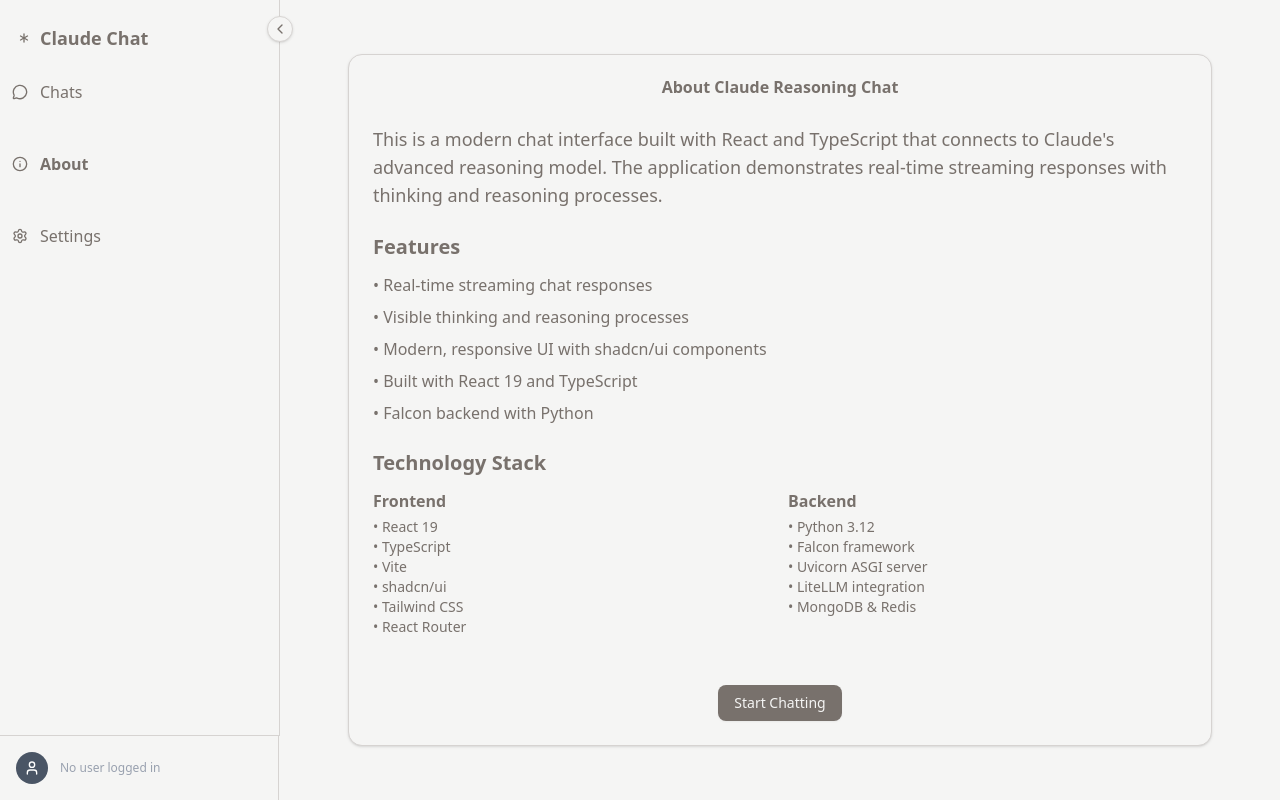
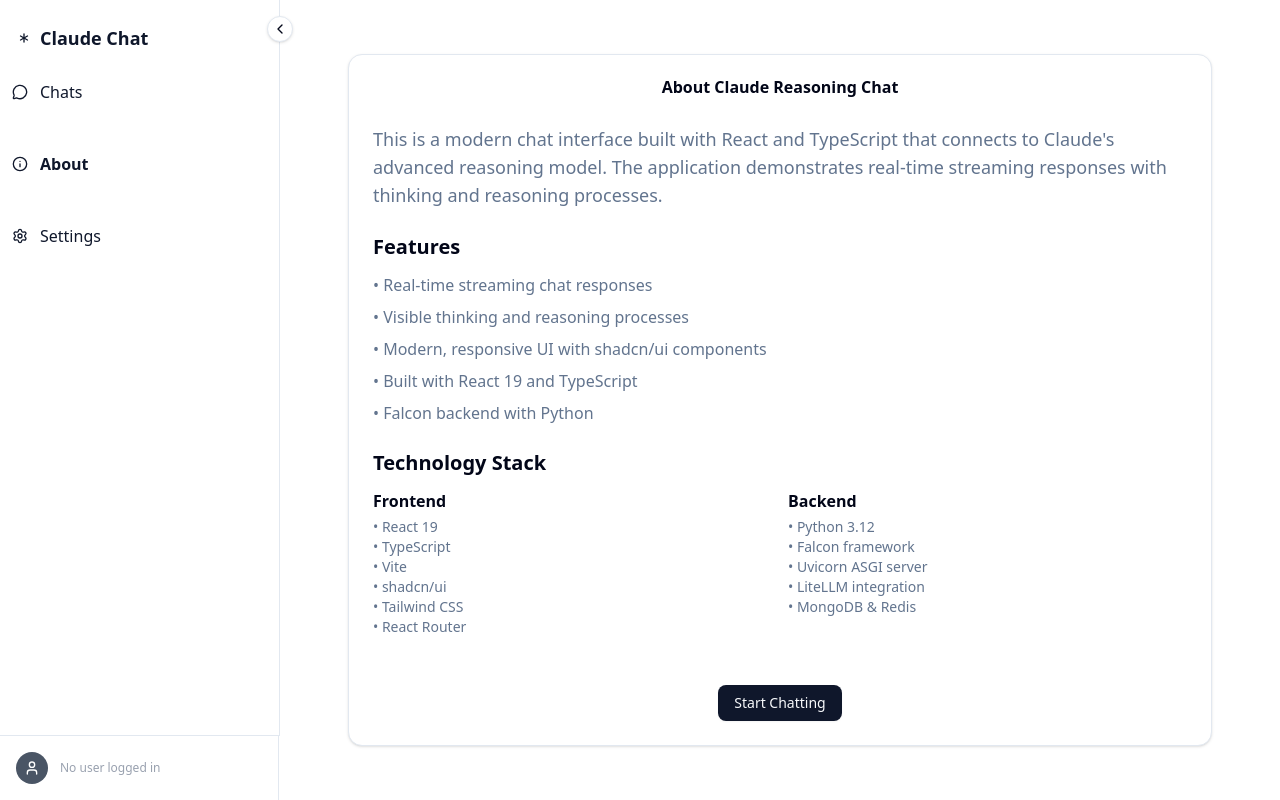
Before and after one commit to elevate-human-experiences/chatbot, a React (Vite) app in the folder frontend/: page /about in a window 1280 px wide. Built offline with nearby package versions, Linux system fonts and the light colour scheme; no server answers.

Commit message:
Make it work

```diff
--- a/frontend/src/components/NewChat.tsx
+++ b/frontend/src/components/NewChat.tsx
@@ -71,7 +71,7 @@
         agentProfiles.map((profile) => (
           <div key={profile.id} className="w-full flex items-center justify-center p-2">
             <Button
-              className="w-[99%] bg-stone-200 text-stone-800 hover:bg-stone-300 font-medium px-4  transition-colors cursor-pointer flex items-center gap-2"
+              className="w-[99%] bg-gray-200 text-gray-800 hover:bg-gray-300 font-medium px-4  transition-colors cursor-pointer flex items-center gap-2"
               onClick={() => onNewConversation(profile.id)}
             >
               {hideDetails && <Plus className="w-4 h-4 mr-1" />}
--- a/frontend/src/components/Sidebar.tsx
+++ b/frontend/src/components/Sidebar.tsx
@@ -1,7 +1,7 @@
 import { useState, useEffect, useCallback } from "react";
 import { Button } from "@/components/ui/button";
 import { cn } from "@/lib/utils";
-import { MessageSquare, ChevronRight, ChevronDown } from "lucide-react";
+import { ChevronRight, ChevronDown } from "lucide-react";
 import "@/assets/truncate-gradient-text.css";
 
 interface AgentProfile {
@@ -191,7 +191,7 @@
   }
 
   return (
-    <div className="text-white border-r border-gray-700 flex flex-col h-full min-h-0 overflow-hidden">
+    <div className="text-white border-r border-gray-900 flex flex-col h-full min-h-0 overflow-hidden">
       {/* Agent Profiles and Conversations */}
       <div className="flex-1 min-h-0 overflow-x-hidden">
         <div className="space-y-2">
@@ -208,7 +208,7 @@
                   <div className="flex items-start group flex-col">
                     <Button
                       variant="ghost"
-                      className="w-full flex-1 justify-start text-left font-medium text-sm h-auto text-white hover:bg-stone-200 rounded-none"
+                      className="w-full flex-1 justify-start text-left font-medium text-sm h-auto text-white hover:bg-gray-200 rounded-none"
                       onClick={() => {
                         toggleProfileExpansion(profile.id);
                         // Auto-start new conversation when clicking on agent profile
@@ -246,8 +246,8 @@
                             className={cn(
                               "w-[279px] justify-start text-left text-sm h-auto group",
                               selectedConversationId === conversation.id
-                                ? "bg-stone-200 text-gray-700 rounded-none"
-                                : "text-gray-700 hover:bg-stone-200 rounded-none"
+                                ? "bg-gray-200 text-gray-700 rounded-none"
+                                : "text-gray-700 hover:bg-gray-200 rounded-none"
                             )}
                             onClick={() => onConversationSelect(conversation.id)}
                           >
--- a/frontend/src/hooks/useChatLogic.tsx
+++ b/frontend/src/hooks/useChatLogic.tsx
@@ -35,7 +35,7 @@
             setSelectedAgentProfileId(profiles[0].id);
           }
         }
-      } catch (error) {
+      } catch {
         // Puedes manejar el error aquí si lo deseas
         // console.error("Error loading default agent:", error);
       } finally {
--- a/frontend/src/index.css
+++ b/frontend/src/index.css
@@ -43,61 +43,71 @@
 
 :root {
   --radius: 0.625rem;
-  --background: #f5f5f4; /* stone-100 */
-  --foreground: #78716c; /* stone-500 */
-  --card: #f5f5f4; /* stone-100 */
-  --card-foreground: #78716c; /* stone-500 */
-  --popover: #f5f5f4; /* stone-100 */
-  --popover-foreground: #78716c; /* stone-500 */
-  --primary: #78716c; /* stone-500 */
-  --primary-foreground: #f5f5f4; /* stone-100 */
-  --secondary: #a8a29e; /* stone-400 */
-  --secondary-foreground: #78716c; /* stone-500 */
-  --muted: #a8a29e; /* stone-400 */
-  --muted-foreground: #78716c; /* stone-500 */
-  --accent: #a8a29e; /* stone-400 */
-  --accent-foreground: #78716c; /* stone-500 */
-  --destructive: #dc2626; /* red-600 */
-  --border: #d6d3d1; /* stone-300 */
-  --input: #d6d3d1; /* stone-300 */
-  --ring: #a8a29e; /* stone-400 */
-  --sidebar: #f5f5f4; /* stone-100 */
-  --sidebar-foreground: #78716c; /* stone-500 */
-  --sidebar-primary: #78716c; /* stone-500 */
-  --sidebar-primary-foreground: #f5f5f4; /* stone-100 */
-  --sidebar-accent: #a8a29e; /* stone-400 */
-  --sidebar-accent-foreground: #78716c; /* stone-500 */
-  --sidebar-border: #d6d3d1; /* stone-300 */
-  --sidebar-ring: #a8a29e; /* stone-400 */
+  --background: oklch(1 0 0);
+  --foreground: oklch(0.129 0.042 264.695);
+  --card: oklch(1 0 0);
+  --card-foreground: oklch(0.129 0.042 264.695);
+  --popover: oklch(1 0 0);
+  --popover-foreground: oklch(0.129 0.042 264.695);
+  --primary: oklch(0.208 0.042 265.755);
+  --primary-foreground: oklch(0.984 0.003 247.858);
+  --secondary: oklch(0.968 0.007 247.896);
+  --secondary-foreground: oklch(0.208 0.042 265.755);
+  --muted: oklch(0.968 0.007 247.896);
+  --muted-foreground: oklch(0.554 0.046 257.417);
+  --accent: oklch(0.968 0.007 247.896);
+  --accent-foreground: oklch(0.208 0.042 265.755);
+  --destructive: oklch(0.577 0.245 27.325);
+  --border: oklch(0.929 0.013 255.508);
+  --input: oklch(0.929 0.013 255.508);
+  --ring: oklch(0.704 0.04 256.788);
+  --chart-1: oklch(0.646 0.222 41.116);
+  --chart-2: oklch(0.6 0.118 184.704);
+  --chart-3: oklch(0.398 0.07 227.392);
+  --chart-4: oklch(0.828 0.189 84.429);
+  --chart-5: oklch(0.769 0.188 70.08);
+  --sidebar: oklch(0.984 0.003 247.858);
+  --sidebar-foreground: oklch(0.129 0.042 264.695);
+  --sidebar-primary: oklch(0.208 0.042 265.755);
+  --sidebar-primary-foreground: oklch(0.984 0.003 247.858);
+  --sidebar-accent: oklch(0.968 0.007 247.896);
+  --sidebar-accent-foreground: oklch(0.208 0.042 265.755);
+  --sidebar-border: oklch(0.929 0.013 255.508);
+  --sidebar-ring: oklch(0.704 0.04 256.788);
 }
 
 .dark {
-  --background: #78716c; /* stone-500 */
-  --foreground: #f5f5f4; /* stone-100 */
-  --card: #78716c; /* stone-500 */
-  --card-foreground: #f5f5f4; /* stone-100 */
-  --popover: #78716c; /* stone-500 */
-  --popover-foreground: #f5f5f4; /* stone-100 */
-  --primary: #d6d3d1; /* stone-300 */
-  --primary-foreground: #78716c; /* stone-500 */
-  --secondary: #a8a29e; /* stone-400 */
-  --secondary-foreground: #f5f5f4; /* stone-100 */
-  --muted: #a8a29e; /* stone-400 */
-  --muted-foreground: #d6d3d1; /* stone-300 */
-  --accent: #a8a29e; /* stone-400 */
-  --accent-foreground: #f5f5f4; /* stone-100 */
-  --destructive: #dc2626; /* red-600 */
-  --border: #f5f5f4; /* stone-100 */
-  --input: #d6d3d1; /* stone-300 */
-  --ring: #a8a29e; /* stone-400 */
-  --sidebar: #78716c; /* stone-500 */
-  --sidebar-foreground: #f5f5f4; /* stone-100 */
-  --sidebar-primary: #a8a29e; /* stone-400 */
-  --sidebar-primary-foreground: #f5f5f4; /* stone-100 */
-  --sidebar-accent: #a8a29e; /* stone-400 */
-  --sidebar-accent-foreground: #f5f5f4; /* stone-100 */
-  --sidebar-border: #f5f5f4; /* stone-100 */
-  --sidebar-ring: #a8a29e; /* stone-400 */
+  --background: oklch(0.129 0.042 264.695);
+  --foreground: oklch(0.984 0.003 247.858);
+  --card: oklch(0.208 0.042 265.755);
+  --card-foreground: oklch(0.984 0.003 247.858);
+  --popover: oklch(0.208 0.042 265.755);
+  --popover-foreground: oklch(0.984 0.003 247.858);
+  --primary: oklch(0.929 0.013 255.508);
+  --primary-foreground: oklch(0.208 0.042 265.755);
+  --secondary: oklch(0.279 0.041 260.031);
+  --secondary-foreground: oklch(0.984 0.003 247.858);
+  --muted: oklch(0.279 0.041 260.031);
+  --muted-foreground: oklch(0.704 0.04 256.788);
+  --accent: oklch(0.279 0.041 260.031);
+  --accent-foreground: oklch(0.984 0.003 247.858);
+  --destructive: oklch(0.704 0.191 22.216);
+  --border: oklch(1 0 0 / 10%);
+  --input: oklch(1 0 0 / 15%);
+  --ring: oklch(0.551 0.027 264.364);
+  --chart-1: oklch(0.488 0.243 264.376);
+  --chart-2: oklch(0.696 0.17 162.48);
+  --chart-3: oklch(0.769 0.188 70.08);
+  --chart-4: oklch(0.627 0.265 303.9);
+  --chart-5: oklch(0.645 0.246 16.439);
+  --sidebar: oklch(0.208 0.042 265.755);
+  --sidebar-foreground: oklch(0.984 0.003 247.858);
+  --sidebar-primary: oklch(0.488 0.243 264.376);
+  --sidebar-primary-foreground: oklch(0.984 0.003 247.858);
+  --sidebar-accent: oklch(0.279 0.041 260.031);
+  --sidebar-accent-foreground: oklch(0.984 0.003 247.858);
+  --sidebar-border: oklch(1 0 0 / 10%);
+  --sidebar-ring: oklch(0.551 0.027 264.364);
 }
 
 @layer base {
--- a/frontend/src/pages/Home.tsx
+++ b/frontend/src/pages/Home.tsx
@@ -194,10 +194,10 @@
   if (loading) {
     return (
       <div className="flex items-center justify-center h-screen">
-        <Card className="w-[400px] border-neutral-50 bg-stone-50">
+        <Card className="w-[400px] border-neutral-50 bg-gray-50">
           <CardContent className="p-6">
             <div className="text-center">
-              <div className="animate-spin rounded-full h-8 w-8 border-b-2 border-stone-600 mx-auto mb-4"></div>
+              <div className="animate-spin rounded-full h-8 w-8 border-b-2 border-gray-600 mx-auto mb-4"></div>
               <p className="text-gray-600">Initializing...</p>
             </div>
           </CardContent>
@@ -271,7 +271,7 @@
               {error}
             </div>
           )}
-
+          hi
           <div className="space-y-2">
             <p>
               <strong>Projects:</strong> {projects.length}
@@ -283,7 +283,6 @@
               <strong>Conversations:</strong> {conversations.length}
             </p>
           </div>
-
           <div className="flex gap-2">
             <Button
               onClick={() => user && loadUserData(user.id)}
--- a/frontend/tailwind.config.js
+++ b/frontend/tailwind.config.js
@@ -2,24 +2,5 @@
 module.exports = {
   darkMode: ["class"],
   content: ["./src/**/*.{js,ts,jsx,tsx}", "./index.html"],
-  theme: {
-    extend: {
-      colors: {
-        primary: {
-          DEFAULT: "#78716c", // stone-500
-          foreground: "#f5f5f4", // stone-100
-        },
-        background: {
-          DEFAULT: "#f5f5f4", // stone-100
-        },
-        border: {
-          DEFAULT: "#d6d3d1", // stone-300
-        },
-        accent: {
-          DEFAULT: "#a8a29e", // stone-400
-        },
-      },
-    },
-  },
   plugins: [],
 };
--- a/package.json
+++ /dev/null
@@ -1,5 +0,0 @@
-{
-  "devDependencies": {
-    "@tailwindcss/postcss": "^4.1.11"
-  }
-}
```
Also changed, not shown: frontend/src/components/ChatArea.tsx (+13 -13 lines), frontend/components.json, frontend/tsconfig.app.json (line endings or trailing spaces), 1 other file (tests, documents, lock files or other folders).
